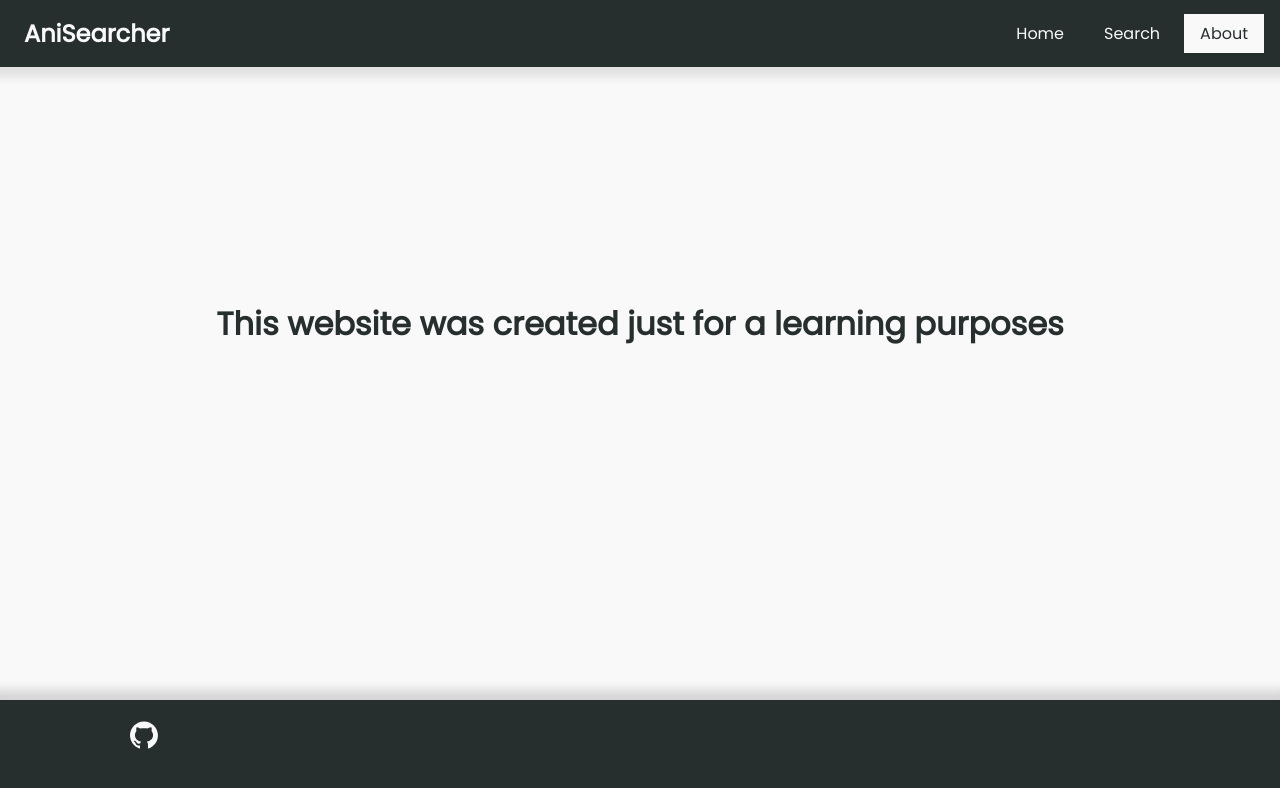
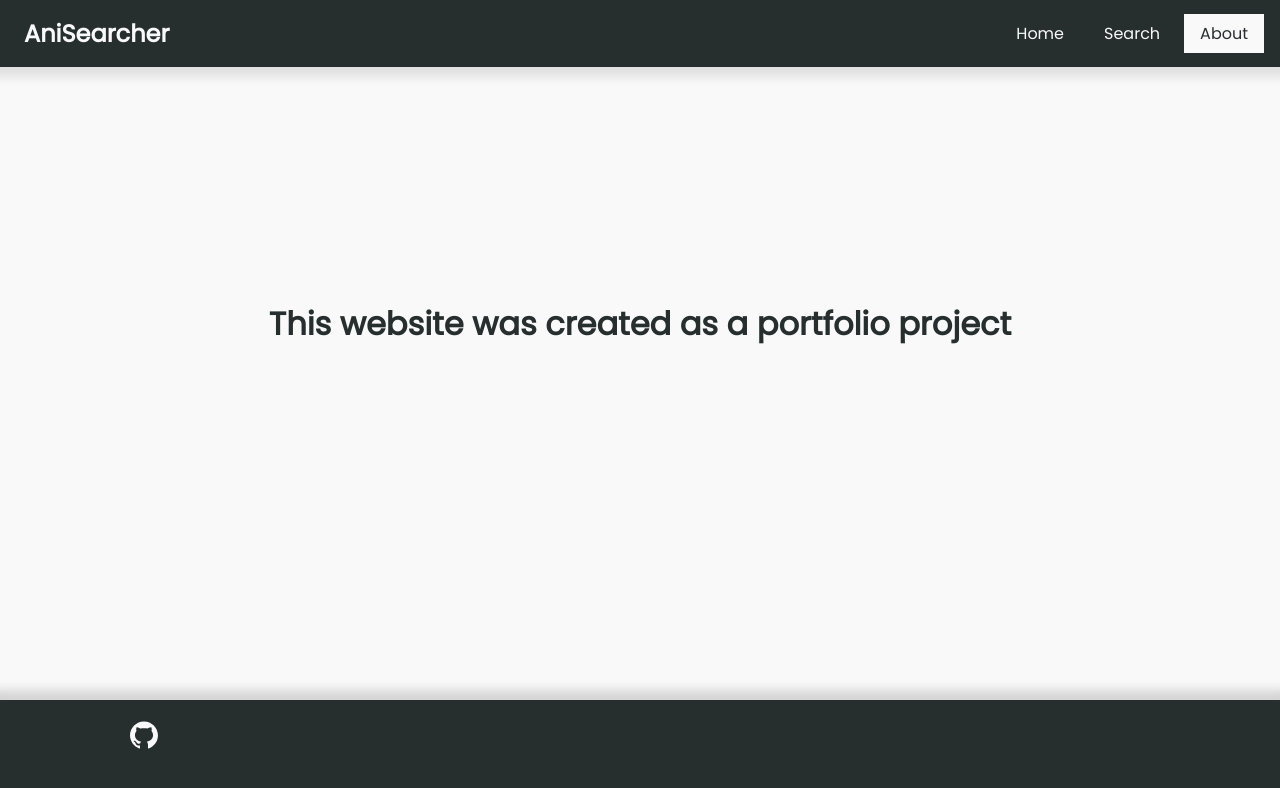
Before and after one commit to GiorgiVartanov/anisearch, a React (Create React App) app: page /about in a window 1280 px wide. Shown: the top 788 px of the page. Built offline with nearby package versions, Linux system fonts and the light colour scheme.

Commit message:
changed favicon and readme

```diff
--- a/src/pages/about.page/About.page.jsx
+++ b/src/pages/about.page/About.page.jsx
@@ -1,7 +1,7 @@
 const About = () => {
     return (
         <h1 style={{ margin: "300px auto" }}>
-            This website was created just for a learning purposes
+            This website was created as a portfolio project
         </h1>
     );
 };
```
Also changed, not shown: 2 other files (tests, documents, lock files or other folders).
